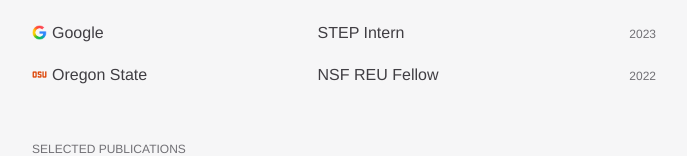
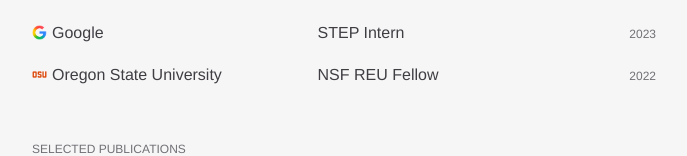
Before and after one commit to ethanvillalovoz/ethanvillalovoz.github.io, a Next.js app: page / in a window 1280 px wide. Shown: the part 614-770 px from the top of the page, without its empty margins (296-983 px from the left). Built offline with nearby package versions, Linux system fonts and the light colour scheme.

Commit message:
Added "University"

```diff
--- a/src/components/HomePageClient.tsx
+++ b/src/components/HomePageClient.tsx
@@ -37,7 +37,7 @@ const previousExperience = [
 		date: "2023",
 	},
 	{
-		title: "Oregon State",
+		title: "Oregon State University",
 		href: "https://oregonstate.edu/",
 		iconSrc: "/images/organizations/oregon-state.png",
 		role: "NSF REU Fellow",
```
